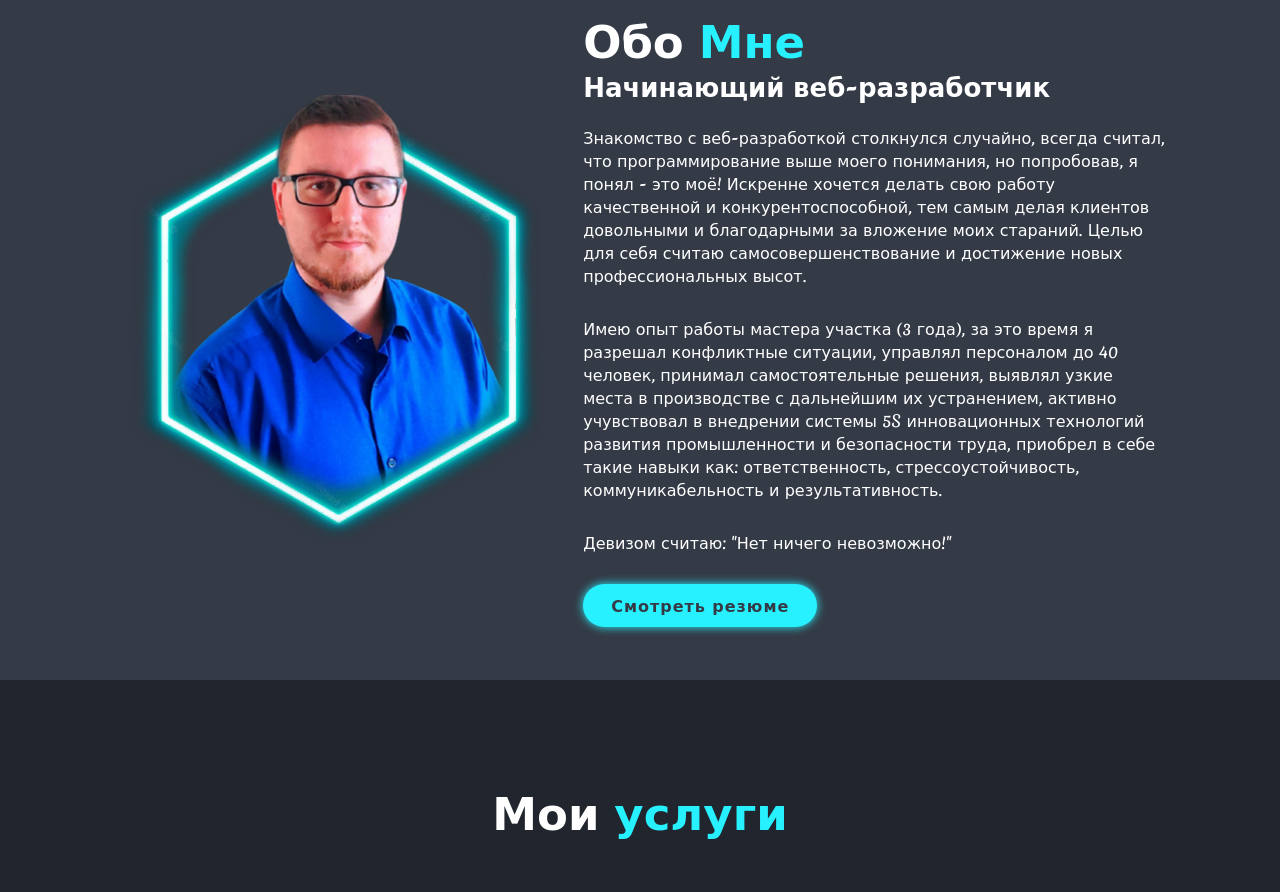
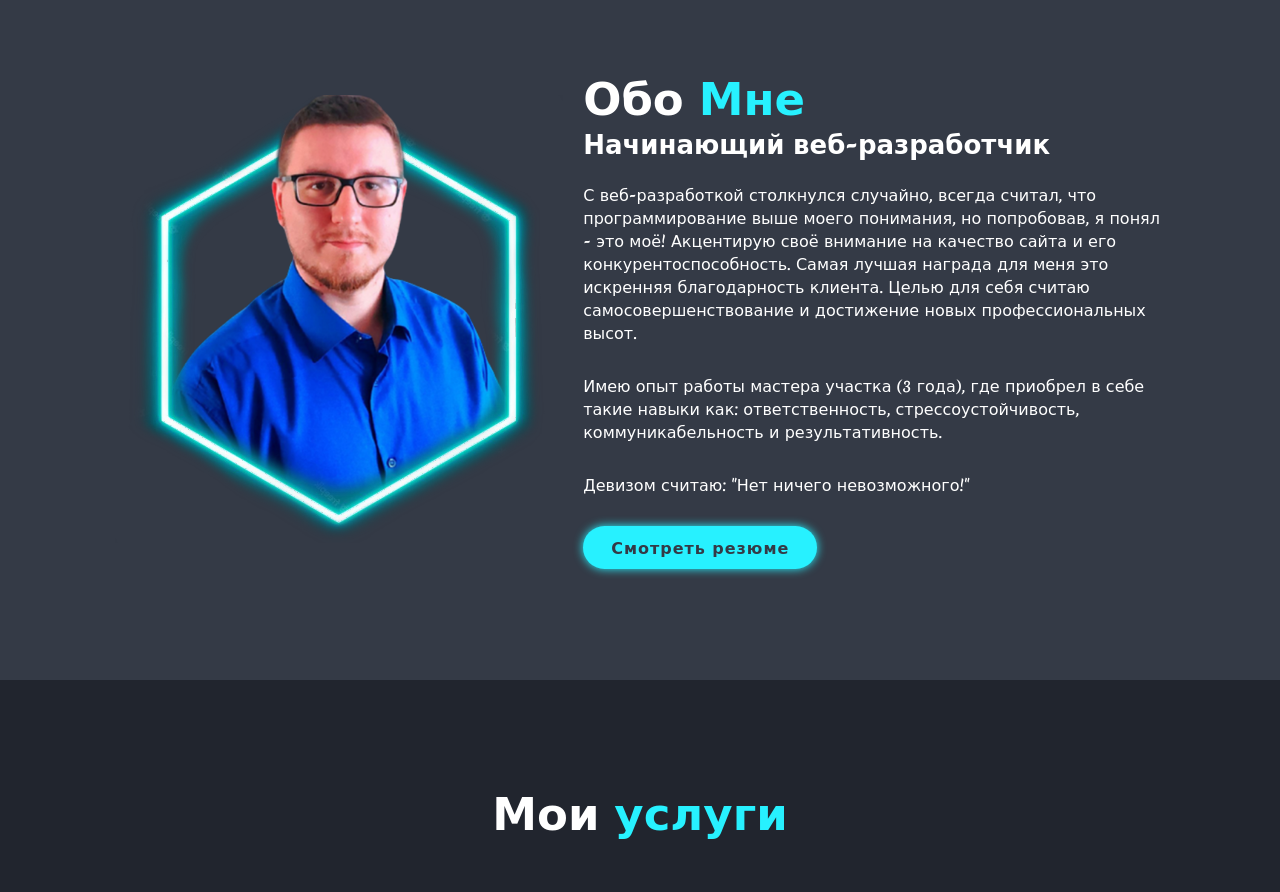
Before and after one commit to jrSergey/portfolioMorozov, a plain HTML site: page index.html in a window 1280 px wide. Shown: the part 920-1812 px from the top of the page. Drawn offline with nearby package versions, Linux system fonts and the light colour scheme.

Commit message:
refactor: work on mistakes in the text

```diff
--- a/index.html
+++ b/index.html
@@ -70,9 +70,9 @@
         <div class="about-content">
             <h2 class="heading">Обо <span>Мне</span></h2>
             <h3>Начинающий веб-разработчик</h3>
-            <p>Знакомство с веб-разработкой столкнулся случайно, всегда считал, что программирование выше моего понимания, но попробовав, я понял - это моё! Искренне хочется делать свою работу качественной и конкурентоспособной, тем самым делая клиентов довольными и благодарными за вложение моих стараний. Целью для себя считаю самосовершенствование и достижение новых профессиональных высот.</p>
-            <p>Имею опыт работы мастера участка (3 года), за это время я разрешал конфликтные ситуации, управлял персоналом до 40 человек, принимал самостоятельные решения, выявлял узкие места в производстве с дальнейшим их устранением, активно учувствовал в внедрении системы 5S инновационных технологий развития промышленности и безопасности труда, приобрел в себе такие навыки как: ответственность, стрессоустойчивость, коммуникабельность и результативность.</p>
-            <p>Девизом считаю: "Нет ничего невозможно!"</p>
+            <p>С веб-разработкой столкнулся случайно, всегда считал, что программирование выше моего понимания, но попробовав, я понял - это моё! Акцентирую своё внимание на качество сайта и его конкурентоспособность. Самая лучшая награда для меня это искренняя благодарность клиента. <!-- Искренне хочется делать свою работу качественной и конкурентоспособной, тем самым делая клиентов довольными и благодарными за вложение моих стараний. --> Целью для себя считаю самосовершенствование и достижение новых профессиональных высот.</p>
+            <p>Имею опыт работы мастера участка (3 года), где приобрел в себе такие навыки как: ответственность, стрессоустойчивость, коммуникабельность и результативность. <!-- Разрешал конфликтные ситуации, управлял персоналом до 40 человек, принимал самостоятельные решения, выявлял узкие места в производстве с дальнейшим их устранением, активно учавствовал во внедрении системы 5S, инновационных технологий развития промышленности и безопасности труда. --> </p>
+            <p>Девизом считаю: "Нет ничего невозможного!"</p>
 
             <a href="https://jrsergey.github.io/resumeMorozov/" class="btn" target="_blank">Смотреть резюме</a>
         </div>
```
